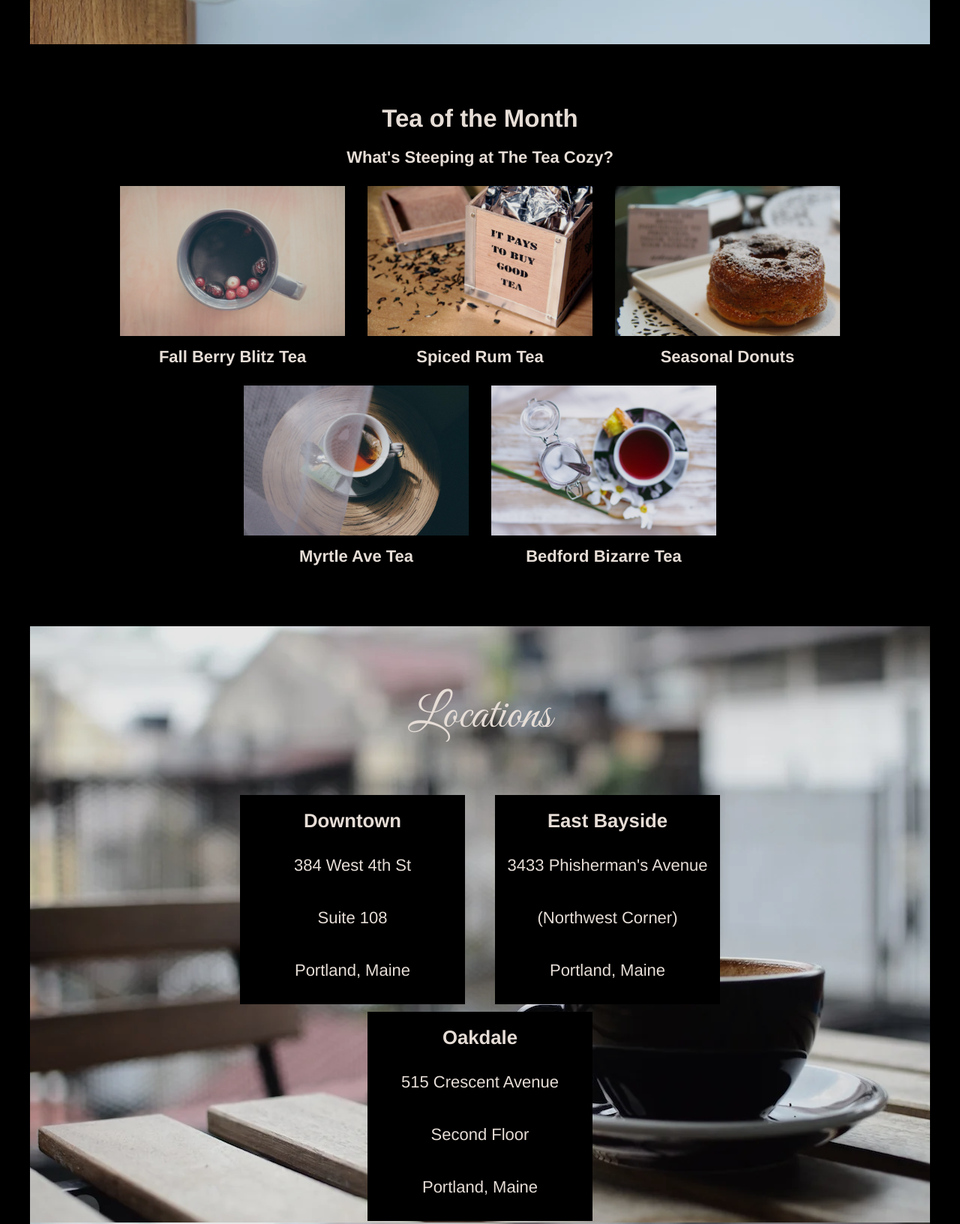
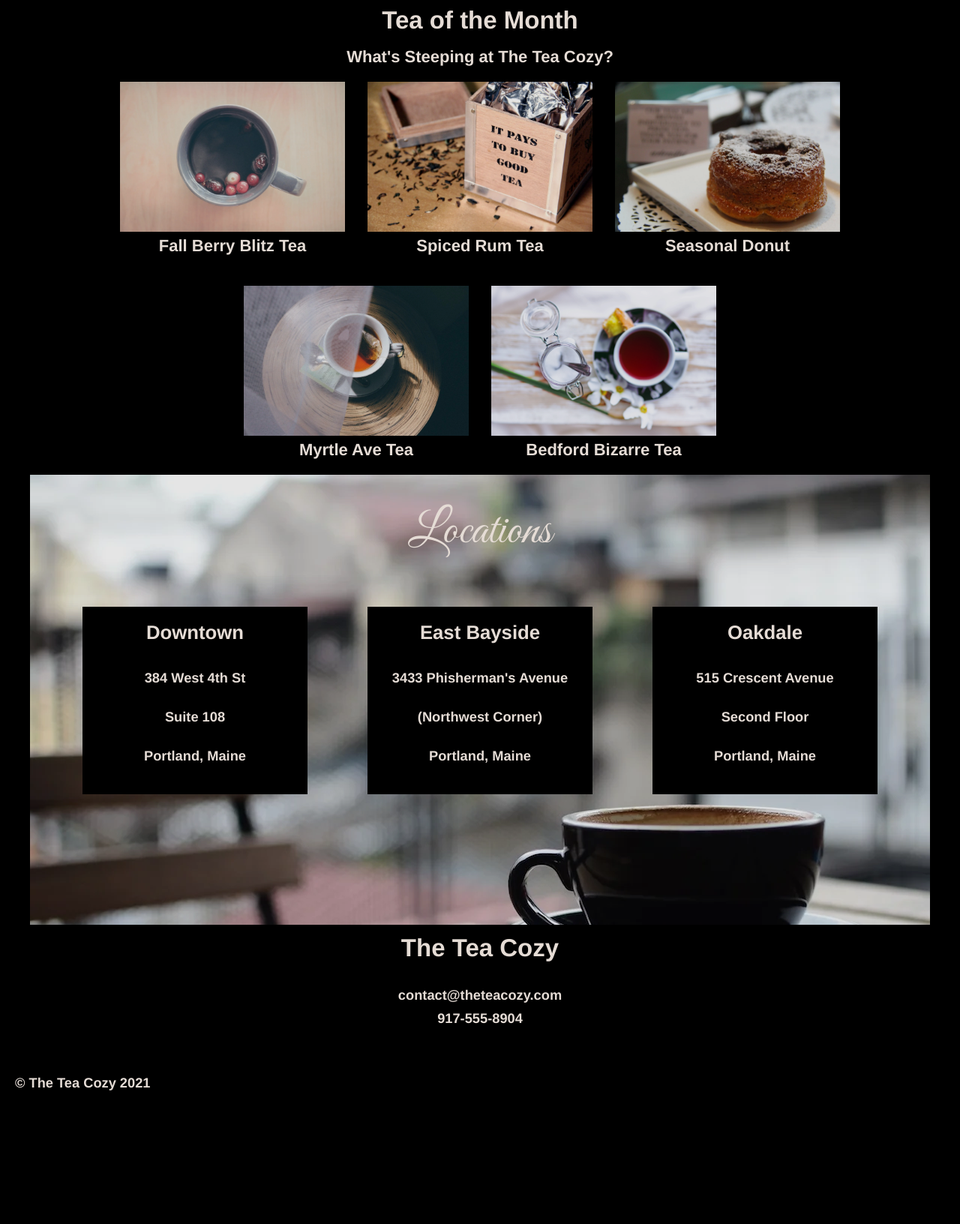
Before and after one commit to MelissaWeb/portfoliosite, a plain HTML site: page teacozy/index.html in a window 1280 px wide. Shown: the part 780-2412 px from the top of the page at 75% size. After the commit the page ends 2246 px from the top, so only its background shows below. Drawn offline with Linux system fonts and the light colour scheme.

Commit message:
edits to make responsive

```diff
--- a/teacozy/index.html
+++ b/teacozy/index.html
@@ -13,99 +13,90 @@
 
     </head>
     <body>
-        <!-- Header/Desktop Navbar-->
-        <header class="flex-container">
-            <img src="../teacozy/images/img-tea-cozy-logo.webp" alt="Tea Cozy">
+        <!-- Header Navbar-->
+        <header>
+            <div class="logo">
+                <img src="../teacozy/images/img-tea-cozy-logo.webp" alt="Tea Cozy Logo">
+            </div>
+            <label for="toggle" class="hamburger">&#9776;</label>
+            <input type="checkbox" name="toggle" id="toggle" />
             <nav>
                 <span><a href="#mission">Mission</a></span>
                 <span><a href="#store">Featured Teas</a></span>
                 <span><a href="#locations">Locations</a></span>
+                <span><a href="#contact">Contact</a></span>
             </nav>
         </header>
-        <!--End of Header/Desktop Navbar-->
-        <!--Mobile Navbar-->
-    <!--<section id="mobile-nav">
-        <div class="mobile-nav-bar">
-            <div class="links">
-               <ul>
-                <li>
-                    <a href="#mission" id="mission"></a>
-                </li>
-                <li>
-                    <a href="#store" id="store"></a>
-                </li>
-                <li>
-                    <a href="#locations" id="locations"></a>
-                </li>
-               </ul>
-            </div>
-        </div>
-    </section>-->
-    <!--End of Mobile Navbar-->
+        <!--End of Header Navbar-->
 
-    <!--Main Content Container-->
-    <div class="main">
+    <!--Main Container-->
+    <div class="container">
         <!--Mission Section-->
-        <div id="mission" class="flex-container">
+        <section id="mission">
             <div class="content">
                 <h2>Our Mission</h2>
                 <h4>Handpicked, Artisanally Curated, Free Range, Sustainable, Small Batch, Fair Trade, Organic Tea</h4>
             </div>
-        </div>
+        </section>
 
-        <!--Store Section-->
-        <div id="store">
+    <!--Store/Featured Teas Section-->
+    <!--DELETE LINE BELOW POSSIBLY-->
+    <div id="featured2"></div>
+    <section id="store">
+        <div class="gallery-wrapper">
             <h2>Tea of the Month</h2>
             <h4>What's Steeping at The Tea Cozy?</h4>
-            <div class="flex-container items">
-               <div class="item">
-                   <img src="../teacozy/images/img-berryblitz.webp" alt="a mug of tea with a few floating berries">
-                   <span>Fall Berry Blitz Tea</span>
+            <div class="image-gallery">
+                <div class="image-item">
+                   <img src="../teacozy/images/img-berryblitz.webp" alt="a mug of tea with a few floating berries"/>
+                   <h4>Fall Berry Blitz Tea</h4>
                </div>
-               <div class="item">
-                   <img src="../teacozy/images/img-spiced-rum.webp" alt="a small open wooden box with tea bags in a foil pouch">
-                   <span>Spiced Rum Tea</span>
+               <div class="image-item">
+                   <img src="../teacozy/images/img-spiced-rum.webp" alt="a small open wooden box with tea bags in a foil pouch" />
+                   <h4>Spiced Rum Tea</h4>
                 </div>
-               <div class="item">
-                   <img src="../teacozy/images/img-donut.webp" alt="a donut with a dusting of powdered sugar on a square shaped saucer">
-                   <span>Seasonal Donuts</span>
+                <div class="image-item">
+                   <img src="../teacozy/images/img-donut.webp" alt="a donut with a dusting of powdered sugar on a square shaped saucer" />
+                   <h4>Seasonal Donut</h4>
                 </div>
-               <div class="item">
-                   <img src="../teacozy/images/img-myrtle-ave.webp" alt="a cup of tea on a round saucer with a floating teabag and a spoon resting alongside the saucer">
-                   <span>Myrtle Ave Tea</span>
+                <div class="image-item">
+                   <img src="../teacozy/images/img-myrtle-ave.webp" alt="a cup of tea on a round saucer with a floating teabag and a spoon resting alongside the saucer" />
+                   <h4>Myrtle Ave Tea</h4>
                 </div>
-               <div class=item>
-                   <img src="../teacozy/images/img-bedford-bizarre.webp" alt="a cup of hot tea on a saucer with a small clear container of sugar with a spoon">
-                   <span>Bedford Bizarre Tea</span>
+                <div class="image-item">
+                   <img src="../teacozy/images/img-bedford-bizarre.webp" alt="a cup of hot tea on a saucer with a small clear container of sugar with a spoon" />
+                   <h4>Bedford Bizarre Tea</h4>
                 </div>
             </div>
         </div>
+    </section>
 
         <!--Locations Section-->
-        <div id="locations">
+        <section id="locations">
             <h3 class="top">Locations</h3>
-            <div class="flex-container locations">
+            <div class="flex-container">
                 <div class="location">
                     <h3>Downtown</h3>
-                    <p>384 West 4th St</p>
-                    <p>Suite 108</p>
-                    <p>Portland, Maine</p>
+                    <h5>384 West 4th St</h5>
+                    <h5>Suite 108</h5>
+                    <h5>Portland, Maine</h5>
                 </div>
                 <div class="location">
                     <h3>East Bayside</h3>
-                    <p>3433 Phisherman's Avenue</p>
-                    <p>(Northwest Corner)</p>
-                    <p>Portland, Maine</p>
+                    <h5>3433 Phisherman's Avenue</h5>
+                    <h5>(Northwest Corner)</h5>
+                    <h5>Portland, Maine</h5>
                 </div>
                 <div class="location">
                     <h3>Oakdale</h3>
-                    <p>515 Crescent Avenue</p>
-                    <p>Second Floor</p>
-                    <p>Portland, Maine</p>
+                    <h5>515 Crescent Avenue</h5>
+                    <h5>Second Floor</h5>
+                    <h5>Portland, Maine</h5>
                 </div>
             </div>
+        </section>
     </div>
-    </div>
+
         <!--Contact Section-->
         <div id="contact">
             <h2>The Tea Cozy</h2>
@@ -113,10 +104,9 @@
             <h5>917-555-8904</h5>
         </div>
 
-      <!--Footer section-->
+      <!--Footer-->
         <footer>
             <h5>&copy; The Tea Cozy 2021</h5>
         </footer>
-        <script src="" async defer></script>
     </body>
 </html>
--- a/teacozy/resources/css/style.css
+++ b/teacozy/resources/css/style.css
@@ -1,35 +1,33 @@
 /*Universal Styles*/
+* {
+    margin: 0;
+    padding: 0;
+    box-sizing: border-box;
+}
 
 body {
-    margin: 0;
     background-color: black;
     font-family: "Helvetica", sans-serif;
     font-size: 22px;
+    opacity: 0.9;
     color: seashell;
     text-align: center;
 
 }
 
-h2, h3, h4 {
-    margin: 0;
-    padding: 10px;
+a {
+    text-decoration: none;
 }
 
-a {
-    color: seashell;
-    text-decoration: none;
-    margin-right: 10px;
-}
-
-.flex-container {
-    display: flex;
-    justify-content: center;
-    flex-wrap: wrap;
+.container {
+    max-width: 1200px;
+    margin: 0 auto;
 }
 
 /*Header*/
 
 header {
+    display: flex;
     width: 100%;
     position: fixed;
     height: 69px;
@@ -39,138 +37,228 @@ header {
     align-items: center;
 }
 
-header img {
-    height: 50px;
-    padding-left: 10px;
-
+header label, input {
+    display: none;
 }
 
-nav {
-    text-align: right;
-    flex-grow: 1;
+header .logo img {
+    height: 50px;
+    width: auto;
+    margin-left: 10px;
 }
 
+header nav {
+    margin-left: auto;
+}
+nav span {
+    margin-right: 10px;
+}
 
-/*Main Section*/
-
-.main {
-    padding-top: 69px;
-    opacity: 0.9;
-    width: 1200px;
-    margin: auto;
-    display: flex;
-    flex-wrap: wrap;
+nav span a {
+    color: seashell;
 }
 
 /*Mission Section*/
 
 #mission {
-    max-width: 1200px;
     height: 700px;
     background-image: url("../../../teacozy/images/img-mission-background.webp");
     padding-top: 70px;
     background-size: cover;
+    background-repeat: no-repeat;
+    display: flex;
+    flex-wrap: wrap;
+    flex-direction: column;
+}
+
+#mission .content {
+    margin: auto 0;
+    background-color: black;
+    align-items: center;
+    opacity: 0.7;
+}
+
+#mission h2 {
+    margin: 10px;
+}
+
+#mission h4 {
+    margin: 10px;
+}
+
+/*Featured Teas Section*/
+
+.gallery-wrapper {
+    max-width: 1000px;
+}
+
+#store {
+    display: flex;
+    flex-direction: column;
+    justify-content: center;
+    align-items: center;
+    margin-top: 4em;
+}
+
+#store h2 {
+    margin-bottom: 0.5em;
+}
+
+.image-gallery {
+    display: flex;
+    flex-wrap: wrap;
+    justify-content: center;
+    align-items: center;
+}
+
+.image-item {
+    margin: 20px 15px;
+}
+
+.image-item img {
+    height: 200px;
+    width: 300px;
+}
+
+
+/*Locations Section*/
+
+#locations {
+    background-image: url("../../../teacozy/images/img-locations-background.webp");
+    background-size: cover;
+    background-repeat: no-repeat;
+    height: 600px;
+    width: auto;
+    display: flex;
+    flex-direction: column;
 
 }
 
-#mission .content {
-    margin: auto;
-    background-color: black;
-    display: flex;
-    flex-wrap: wrap;
-    justify-content: center;
-    width: 100%;
-    opacity: 0.7;
+/*Title of Locations section*/
+#locations .top {
+    font-family: "Great Vibes", cursive;
+    font-size: 4rem;
+    font-weight: 200;
+    padding-bottom: 5%;
+    padding-top: 3%;
+
 }
 
-.content h2, .content h4 {
-    flex-shrink: 1;
-}
-
-/*Store Section*/
-
-.flex-container .items {
+.flex-container {
     display: flex;
-    justify-content: space-evenly;
+    flex-direction: row;
     flex-wrap: wrap;
-    width: 80%;
-}
-
-#store {
-    width: 100%;
-    padding-top: 70px;
-    padding-bottom: 70px;
-    margin: auto;
-}
-
-.item {
-    padding: 5px;
-}
-
-.item img {
-    height: 200px;
-    margin: 10px;
-    display: block;
-}
-
-.item span {
-    display: block;
-    padding: 5px;
-    font-weight: bold;
-    text-align: center;
-}
-
-/*Locations Section*/
-
-.flex-container .locations {
-    padding-top: 5px;
-    display: flex;
-    justify-content: center;
-    flex-wrap: wrap;
-}
-
-#locations {
-    background-image: url("../../../teacozy/images/img-locations-background.webp");
-    min-height: 500px;
-    padding-top: 70px;
-    display: flex;
-    flex-direction: column;
-    width: 100%;
-}
-
-#locations .flex-container {
-    margin: auto;
+    max-width: 100%;
+    margin: 0 auto;
 
 }
 
 .location {
+    display: flex;
+    flex-direction: column;
+    flex-wrap: nowrap;
     opacity: 1.0;
-    padding: 10px;
-    margin: 5px 20px;
+    /*margin: 15px;*/
+    margin: auto 40px;
+    height: 250px;
+    width: 300px;
     background-color: black;
-    display: flex;
-    flex-basis: 280px;
-    flex-direction: column;
-    justify-content: center;
 }
 
-/*Title of Locations section*/
-.top {
-    font-family: "Great Vibes", cursive;
-    font-size: 4rem;
-    font-weight: 200;
-    padding-bottom: 5%;
+.location h3 {
+    margin: 20px;
+}
 
+.location h5 {
+    margin: 15px;
 }
+
+
 
 /*Contact Section*/
 #contact {
+    display: flex;
+    flex-direction: column;
     height: 200px;
-    padding-top: 25px;
+}
+
+#contact  h2 {
+    margin-top: 12px;
+    margin-bottom: 1em;
+}
+
+#contact  h5 {
+    margin-bottom: .5em;
 }
 
 /*Footer Section*/
 footer {
     text-align: left;
-    padding-left: 20px;
+    margin-left: 20px;
+    padding-bottom: .5em;
 }
+
+/*Mobile View*/
+@media (max-width: 765px) {
+    /*Header & Navigation*/
+    header {
+        display: block;
+    }
+
+    header .logo {
+        position: relative;
+        top: 10px;
+    }
+
+    header label {
+        display: inline-block;
+        cursor: pointer;
+        position: absolute;
+        top: 0;
+        left: 0;
+        margin-top: 1.2rem;
+        margin-left: 1rem;
+        margin-right: 1rem;
+    }
+
+    header nav {
+      margin: 0;
+    }
+
+    header #toggle:not(:checked) + nav > span {
+        display: none;
+    }
+
+    header #toggle:checked + nav > span {
+        display: block;
+        background: black;
+        margin: 0;
+    }
+
+    /*Locations Section*/
+    #locations {
+        display: flex;
+        align-items: center;
+        margin: 0 auto;
+        width: 100%;
+        min-height: 100vh;
+        border: 1px solid black;
+    }
+
+    #locations .flex-container {
+        display: flex;
+        height: auto;
+        overflow: hidden;
+        color: white;
+    }
+
+    #locations .flex-container .location  {
+        position: relative;
+        height: 100%;
+        width: 40rem;
+        overflow: hidden;
+        background: black;
+        flex-grow: 1;
+        flex-basis: 0;
+    }
+}
```
Lines whose indentation alone changed are shown as unchanged.
